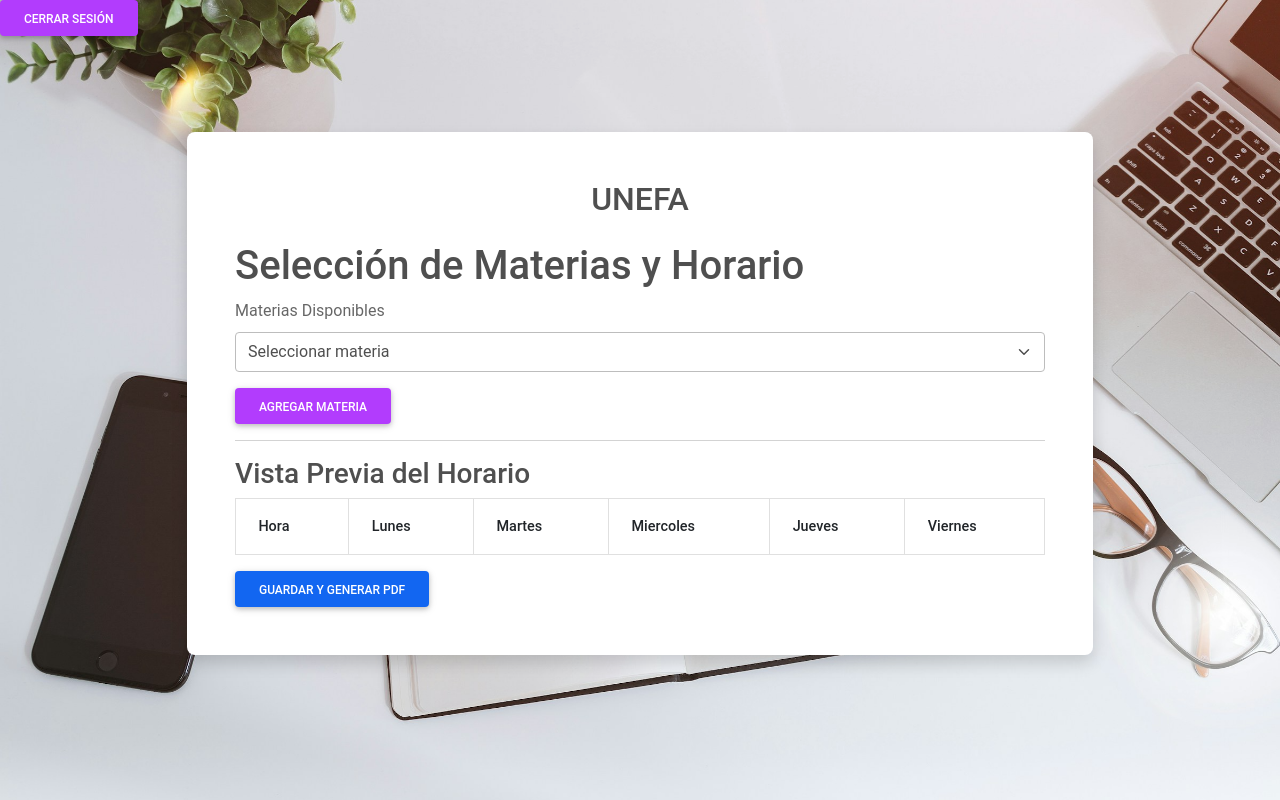
After one commit to bleidertcs/siceu, a Flask app: page /horario in a window 1280 px wide. The commit adds this page. Run offline with Flask 3, Linux system fonts and the light colour scheme; lists and menus that the app fills with data are empty.

Commit message:
se agrega primeros cambios para el horario

```diff
--- a/app.py
+++ b/app.py
@@ -1,25 +1,59 @@
 # app.py
-# Importamos las librerías necesarias
-from flask import Flask, render_template, redirect, url_for, session, flash # Flask para el framework web, render_template para renderizar plantillas HTML, redirect y url_for para manejar redirecciones, session para manejar sesiones de usuario, flash para mostrar mensajes al usuario
-from flask_sqlalchemy import SQLAlchemy # SQLAlchemy para interactuar con la base de datos
-from models import db, User # Importamos la base de datos y el modelo User desde models.py
-from forms import RegistrationForm, LoginForm # Importamos los formularios de registro y login desde forms.py
-from werkzeug.security import check_password_hash # Función para verificar contraseñas hash
+from flask import Flask, render_template, redirect, request, url_for, session, flash
+from flask_sqlalchemy import SQLAlchemy
+from models import db, User
+from forms import RegistrationForm, LoginForm
+from werkzeug.security import check_password_hash
 
-# Creamos una instancia de la aplicación Flask
 app = Flask(__name__)
+app.config["SECRET_KEY"] = "abc123"
+app.config["SQLALCHEMY_DATABASE_URI"] = "sqlite:///site.db"
+db.init_app(app)
 
-# Configuraciones de la aplicación
-app.config['SECRET_KEY'] = 'abc123' # Clave secreta para firmar las cookies de sesión
-app.config['SQLALCHEMY_DATABASE_URI'] = 'sqlite:///site.db' # URL de la base de datos SQLite
-db.init_app(app) # Inicializamos la base de datos con la aplicación Flask
+materias = [
+    {
+        "nombre": "Matematicas",
+        "duracion": 90,
+        "profesor": "Juan Perez",
+        "dias": ["Lunes", "Miercoles"],
+    },
+    {
+        "nombre": "Fisica",
+        "duracion": 90,
+        "profesor": "Julio Parra",
+        "dias": ["Martes", "Jueves"],
+    },
+    {
+        "nombre": "Quimica",
+        "duracion": 90,
+        "profesor": "Carlos Estrada",
+        "dias": ["Lunes", "Viernes"],
+    },
+    {
+        "nombre": "Geometria",
+        "duracion": 90,
+        "profesor": "Miguel Espinosa",
+        "dias": ["Martes", "Miercoles"],
+    },
+    {
+        "nombre": "Seminario",
+        "duracion": 45,
+        "profesor": "Andres Suarez",
+        "dias": ["Jueves"],
+    },
+    {
+        "nombre": "Ingles",
+        "duracion": 90,
+        "profesor": "Carla Suset",
+        "dias": ["Jueves", "Viernes"],
+    },
+]
 
-# Creamos las tablas de la base de datos si no existen
 with app.app_context():
     db.create_all()
 
-# Ruta para el registro de usuarios
-@app.route('/register', methods=['GET', 'POST'])
+
+@app.route("/register", methods=["GET", "POST"])
 def register():
     # Creamos una instancia del formulario de registro
     form = RegistrationForm()
@@ -29,83 +63,73 @@ def register():
         existing_user = User.query.filter_by(id_card=form.id_card.data).first()
         # Si existe un usuario con la misma cédula de identidad
         if existing_user:
-            # Mostramos un mensaje de error
-            flash('La cédula de identidad ya está registrada', 'danger')
-            # Renderizamos la plantilla de registro con el formulario y el mensaje de error
-            return render_template('register.html', form=form)
-        # Si no existe un usuario con la misma cédula de identidad
-        # Creamos un nuevo usuario con los datos del formulario
-        user = User(name=form.name.data,
-                    last_name=form.last_name.data,
-                    role=form.role.data,
-                    id_card=form.id_card.data,
-                    id_card_type=form.id_card_type.data,
-                    email=form.email.data)
-        # Establecemos la contraseña del usuario utilizando la función set_password del modelo User
+            flash("La cédula de identidad ya está registrada", "danger")
+            return render_template("register.html", form=form)
+        user = User(
+            name=form.name.data,
+            last_name=form.last_name.data,
+            role=form.role.data,
+            id_card=form.id_card.data,
+            id_card_type=form.id_card_type.data,
+            email=form.email.data,
+        )
         user.set_password(form.password.data)
         # Añadimos el usuario a la sesión de la base de datos
         db.session.add(user)
         # Guardamos los cambios en la base de datos
         db.session.commit()
-        # Mostramos un mensaje de éxito
-        flash('Registro exitoso', 'success')
-        # Redirigimos al usuario a la página de inicio de sesión
-        return redirect(url_for('login'))
-    # Si el formulario no se ha enviado o no es válido, renderizamos la plantilla de registro con el formulario
-    return render_template('register.html', form=form)
+        flash("Registro exitoso", "success")
+        return redirect(url_for("login"))
+    return render_template("register.html", form=form)
 
-# Ruta para el inicio de sesión
-@app.route('/login', methods=['GET', 'POST'])
+
+@app.route("/login", methods=["GET", "POST"])
 def login():
     # Creamos una instancia del formulario de inicio de sesión
     form = LoginForm()
     # Si el formulario se envía y es válido
     if form.validate_on_submit():
-        # Buscamos al usuario en la base de datos por su cédula de identidad, tipo de documento y rol
-        user = User.query.filter_by(id_card=form.id_card.data, id_card_type=form.id_card_type.data, role=form.role.data).first()
-        # Si se encuentra al usuario y la contraseña es correcta
+        user = User.query.filter_by(
+            id_card=form.id_card.data,
+            id_card_type=form.id_card_type.data,
+            role=form.role.data,
+        ).first()
         if user and user.check_password(form.password.data):
-            # Iniciamos la sesión del usuario
-            session['user_id'] = user.id
-            # Mostramos un mensaje de bienvenida
-            flash(f'Bienvenido, {user.name}!', 'success')
-            # Redirigimos al usuario al dashboard
-            return redirect(url_for('dashboard'))
-        # Si no se encuentra al usuario o la contraseña es incorrecta
+            session["user_id"] = user.id
+            flash(f"Bienvenido, {user.name}!", "success")
+            return redirect(url_for("dashboard"))
         else:
-            # Mostramos un mensaje de error
-            flash('Inicio de sesión fallido, verifique sus credenciales', 'danger')
-    # Si el formulario no se ha enviado o no es válido, renderizamos la plantilla de inicio de sesión con el formulario
-    return render_template('login.html', form=form)
+            flash("Inicio de sesión fallido, verifique sus credenciales", "danger")
+    return render_template("login.html", form=form)
 
-# Ruta para el dashboard, solo accesible si el usuario ha iniciado sesión
-@app.route('/dashboard')
+
+@app.route("/dashboard")
 def dashboard():
-    # Verificamos si el usuario ha iniciado sesión
-    if 'user_id' in session:
-        # Si el usuario ha iniciado sesión, obtenemos sus datos de la base de datos
-        user = User.query.filter_by(id=session['user_id']).first()
-        # Renderizamos la plantilla del dashboard con los datos del usuario
-        return render_template('dashboard.html', user=user)
-    # Si el usuario no ha iniciado sesión, lo redirigimos a la página de inicio de sesión
+    if "user_id" in session:
+        user = User.query.filter_by(id=session["user_id"]).first()
+        return render_template("dashboard.html", user=user)
     else:
-        return redirect(url_for('login'))
+        return redirect(url_for("login"))
 
-# Ruta para cerrar sesión
-@app.route('/logout')
+
+@app.route("/horario", methods=["GET", "POST"])
+def horario():
+    if request.method == "POST":
+        session["materias_seleccionadas"] = request.form.getlist("materias")
+        return redirect(url_for("mostrar_horario"))
+    return render_template("horario.html", materias=materias)
+
+
+@app.route("/logout")
 def logout():
-    # Cerramos la sesión del usuario
-    session.pop('user_id', None)
-    # Redirigimos al usuario a la página de inicio de sesión
-    return redirect(url_for('login'))
+    session.pop("user_id", None)
+    return redirect(url_for("login"))
 
-# Ruta para la página de inicio, redirige a la página de inicio de sesión
-@app.route('/')
+
+@app.route("/")
 def index():
-    # Redirigimos al usuario a la página de inicio de sesión
-    return redirect(url_for('login'))
+    return redirect(url_for("login"))
 
-# Ejecutamos la aplicación si se ejecuta el archivo directamente
-if __name__ == '__main__':
-    # Ejecutamos la aplicación en modo debug
+
+if __name__ == "__main__":
     app.run(debug=True)
--- a/templates/base.html
+++ b/templates/base.html
@@ -8,10 +8,9 @@
   <title>Sistema Estudiantil SICEU</title>
   <!-- Enlaces a hojas de estilo CSS -->
   <link rel="stylesheet" href="https://cdnjs.cloudflare.com/ajax/libs/mdb-ui-kit/3.10.2/mdb.min.css" />
-  <link rel="stylesheet" href="https://cdnjs.cloudflare.com/ajax/libs/font-awesome/5.15.3/css/all.min.css" />
-  <link rel="stylesheet" href="{{ url_for('static', filename='style.css') }}"> {# Enlace a una hoja de estilos
-  personalizada #}
-  <link rel="shortcut icon" href="{{ url_for('static', filename='clima.png') }}" /> {# Enlace al icono de la pestaña #}
+  <link rel="stylesheet" href="https://cdnjs.cloudflare.com/ajax/libs/font-awesome/5.15.4/css/all.min.css" />
+  <link rel="stylesheet" href="{{ url_for('static', filename='style.css') }}">
+  <link rel="shortcut icon" href="{{ url_for('static', filename='clima.png') }}" />
 </head>
 
 <body style="background-image: url('../static/fondo.png'); background-size: cover;
--- /dev/null
+++ b/templates/horario.html
@@ -0,0 +1,194 @@
+{% extends 'base.html' %}
+{% block content %}
+
+{% if horario %}
+<!-- Si el horario ya se generó, se muestra la tabla final generada -->
+<h2 class="text-center mb-4">Horario</h2>
+<table class="table table-bordered">
+    <thead>
+        <tr>
+            <th>Hora</th>
+            <th>Lunes</th>
+            <th>Martes</th>
+            <th>Miercoles</th>
+            <th>Jueves</th>
+            <th>Viernes</th>
+        </tr>
+    </thead>
+    <tbody>
+        {% for i in range(horas|length) %}
+        <tr>
+            <td>{{ horas[i] }}</td>
+            {% for dia in dias %}
+            <td>
+                {% for bloque in horario[dia]["bloques"] %}
+                {% if bloque.inicio == horas_formatted[i] %}
+                {{ bloque.nombre }}
+                {% endif %}
+                {% endfor %}
+            </td>
+            {% endfor %}
+        </tr>
+        {% endfor %}
+    </tbody>
+</table>
+{% else %}
+<!-- Si el horario no se ha generado aún, se muestra el formulario para seleccionar materias -->
+<div class="container mt-5">
+    <div class="row">
+        <div class="col-md-10 offset-md-1">
+            <div class="card shadow">
+                <div class="card-body p-5">
+                    <h2 class="card-title text-center mb-4">UNEFA</h2>
+                    <h1>Selección de Materias y Horario</h1>
+
+                    <!-- Formulario para agregar materias y asignarlas a un horario -->
+                    <form method="POST" id="materiasForm">
+                        <div class="mb-3">
+                            <label for="materiasSelect" class="form-label">Materias Disponibles</label>
+                            <select id="materiasSelect" class="form-select">
+                                <option value="">Seleccionar materia</option>
+                                {% for materia in materias %}
+                                <option value="{{ materia.nombre }}" data-dias="{{ materia.dias|join(',') }}">
+                                    {{ materia.nombre }} - {{ materia.profesor }} ({{ materia.dias|join(', ') }})
+                                </option>
+                                {% endfor %}
+                            </select>
+                        </div>
+
+                        <!-- Botón para agregar la materia al horario -->
+                        <button type="button" id="addMateriaBtn" class="btn btn-secondary">Agregar Materia</button>
+
+                        <hr>
+
+                        <!-- Tabla de horario dinámica que muestra la asignación de materias -->
+                        <h3>Vista Previa del Horario</h3>
+                        <table class="table table-bordered" id="tablaMaterias">
+                            <thead>
+                                <tr>
+                                    <th>Hora</th>
+                                    <th>Lunes</th>
+                                    <th>Martes</th>
+                                    <th>Miercoles</th>
+                                    <th>Jueves</th>
+                                    <th>Viernes</th>
+                                </tr>
+                            </thead>
+                            <tbody>
+                                <!-- Se crearán filas dinámicamente al asignar una materia -->
+                            </tbody>
+                        </table>
+
+                        <!-- Botón para guardar y generar el PDF del horario -->
+                        <button type="button" id="guardarBtn" class="btn btn-primary">Guardar y Generar PDF</button>
+                    </form>
+                </div>
+            </div>
+        </div>
+    </div>
+</div>
+
+<!-- Script de JavaScript para asignar materias dinámicamente a la tabla del horario -->
+<script>
+    // Mapeo de día a índice de columna en la tabla (0: Hora, 1: Lunes, etc.)
+    const diasMapping = {
+        "Lunes": 1,
+        "Martes": 2,
+        "Miercoles": 3,
+        "Jueves": 4,
+        "Viernes": 5
+    };
+
+    // Función para buscar una fila por la hora en la primera columna
+    function buscarFilaPorHora ( hora )
+    {
+        const tbody = document.getElementById( 'tablaMaterias' ).getElementsByTagName( 'tbody' )[ 0 ];
+        for ( let row of tbody.rows )
+        {
+            if ( row.cells[ 0 ].textContent.trim() === hora.trim() )
+            {
+                return row;
+            }
+        }
+        return null;
+    }
+
+    // Función para crear una nueva fila de horario con la hora especificada
+    function crearFilaHorario ( hora )
+    {
+        const tbody = document.getElementById( 'tablaMaterias' ).getElementsByTagName( 'tbody' )[ 0 ];
+        const row = tbody.insertRow();
+        // Primera celda: la hora
+        const cellHora = row.insertCell( 0 );
+        cellHora.textContent = hora;
+        // Crear las celdas vacías para Lunes a Viernes
+        for ( let i = 1; i <= 5; i++ )
+        {
+            row.insertCell( i ).textContent = "";
+        }
+        return row;
+    }
+
+    // Evento al hacer clic en "Agregar Materia"
+    document.getElementById( 'addMateriaBtn' ).addEventListener( 'click', function ()
+    {
+        const select = document.getElementById( 'materiasSelect' );
+        const selectedOption = select.options[ select.selectedIndex ];
+
+        if ( selectedOption.value !== "" )
+        {
+            const materiaNombre = selectedOption.value;
+            // Obtener los días en los que se imparte la materia; se asume que vienen como "Lunes,Martes" sin espacios.
+            const diasMateria = selectedOption.getAttribute( 'data-dias' ).split( ',' ).map( d => d.trim() );
+
+            // Solicitar al usuario la hora en la cual desea asignar esta materia
+            const horaAsignacion = prompt( `Ingrese la hora para ${ materiaNombre } (ejemplo: "8:00-8:45 AM"):` );
+
+            if ( !horaAsignacion )
+            {
+                alert( 'Debe ingresar una hora válida.' );
+                return;
+            }
+
+            // Buscar la fila existente con esa hora; si no existe, se crea
+            let fila = buscarFilaPorHora( horaAsignacion );
+            if ( !fila )
+            {
+                fila = crearFilaHorario( horaAsignacion );
+            }
+
+            // Por cada día en los que la materia se imparte, asignar la materia en la celda correspondiente
+            diasMateria.forEach( function ( dia )
+            {
+                const colIndex = diasMapping[ dia ];
+                if ( colIndex !== undefined )
+                {
+                    // Si ya hay contenido en la celda, se agrega en una nueva línea
+                    if ( fila.cells[ colIndex ].textContent.trim() !== "" )
+                    {
+                        fila.cells[ colIndex ].innerHTML += "<br>" + materiaNombre;
+                    } else
+                    {
+                        fila.cells[ colIndex ].textContent = materiaNombre;
+                    }
+                }
+            } );
+
+            // Luego de agregar la materia al horario, eliminarla del select para evitar duplicados
+            select.remove( select.selectedIndex );
+            // Resetear el select a la opción por defecto
+            select.selectedIndex = 0;
+        }
+    } );
+
+    // Evento para el botón "Guardar y Generar PDF"
+    document.getElementById( 'guardarBtn' ).addEventListener( 'click', function ()
+    {
+        // Aquí se puede implementar la funcionalidad para generar PDF.
+        // Como ejemplo, se utiliza window.print() que permite imprimir a PDF.
+        window.print();
+    } );
+</script>
+{% endif %}
+
+{% endblock %}
```
Also changed, not shown: horario.md (added, +16 -0 lines), templates/dashboard.html (+13 -3 lines).
